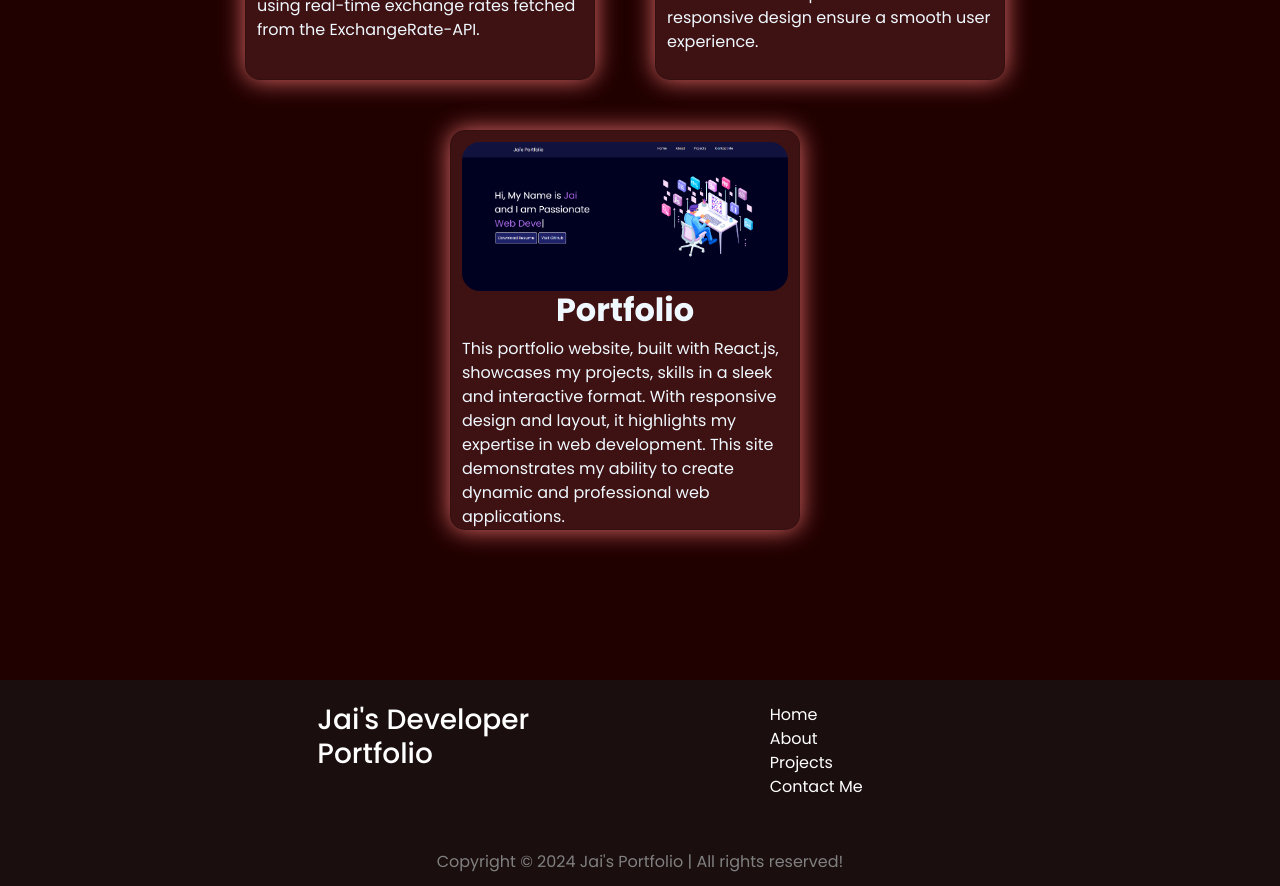
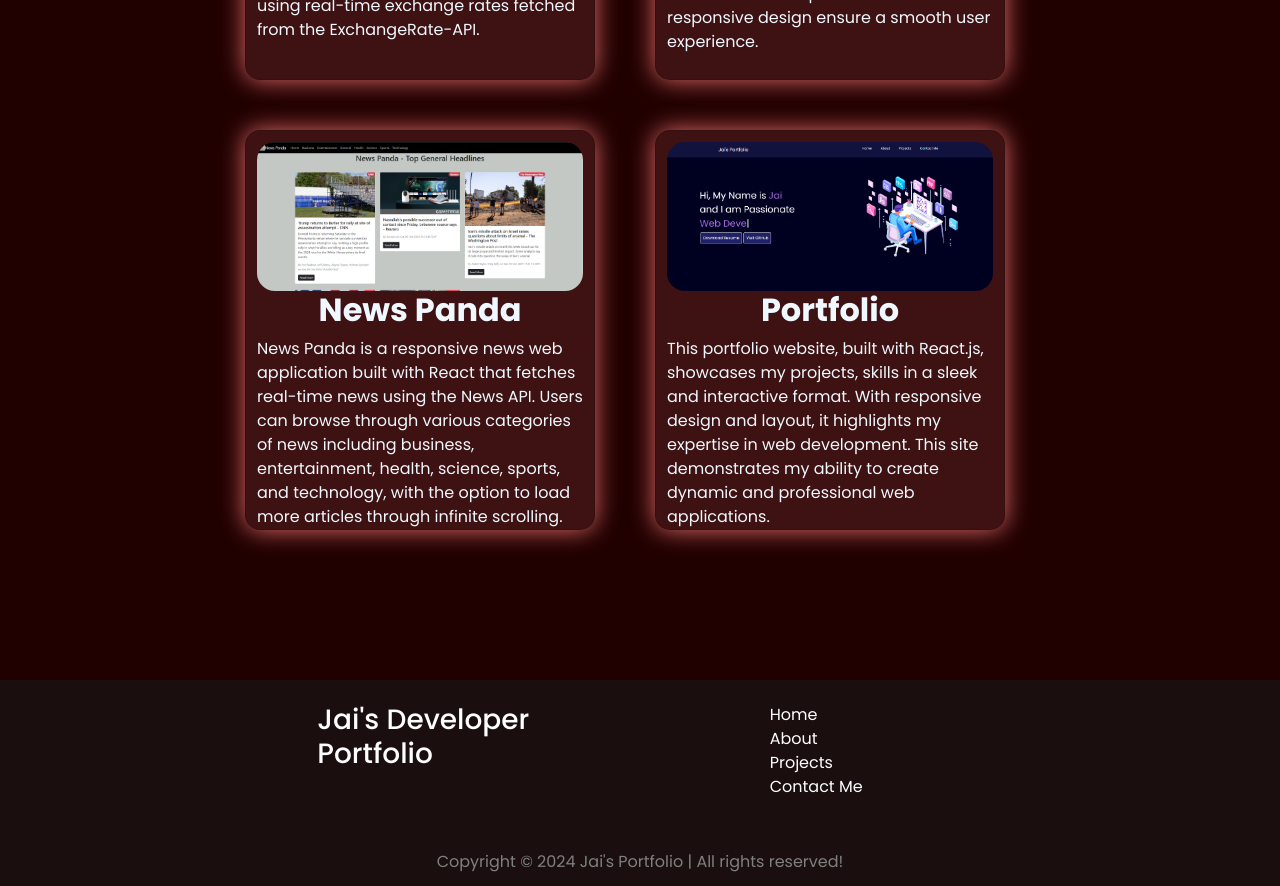
Before and after one commit to jai-singh5/Portfolio, a React (Create React App) app: page /projects in a window 1280 px wide. Shown: the part 1820-2706 px from the top of the page. Built offline with nearby package versions, Linux system fonts and the light colour scheme; a web font is replaced by a local one.

Commit message:
Added NewsPanda project

```diff
--- a/src/Components/Projects.jsx
+++ b/src/Components/Projects.jsx
@@ -62,6 +62,13 @@ function Projects() {
               <p>This project is a simple yet functional To-Do List application developed using JavaScript, HTML, and CSS. It allows users to add, edit, and remove tasks with ease.The simple interface and responsive design ensure a smooth user experience.</p>
             </div></a>
           <hr />
+          <a href="https://github.com/jai-singh5/News-Panda.git">
+            <div className="card">
+              <img src="News Panda.png" alt="" />
+              <h2>News Panda</h2>
+              <p>News Panda is a responsive news web application built with React that fetches real-time news using the News API. Users can browse through various categories of news including business, entertainment, health, science, sports, and technology, with the option to load more articles through infinite scrolling.</p>
+            </div></a>
+          <hr />
           <a href="https://github.com/jai-singh5/Portfolio.git">
             <div className="card">
               <img src="Portfolio.png" alt="" />
```
Also changed, not shown: public/News Panda.png (added).
